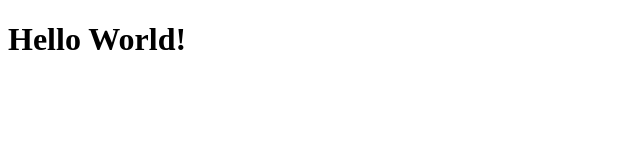
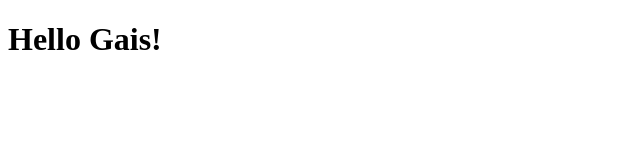
Before and after one commit to ramadhangandidi/latihan-html-gt, a plain HTML site: page latihan2.html in a window 1280 px wide. Shown: the full height of the page, 0-640 px from the left. Drawn offline with Linux system fonts and the light colour scheme.

Commit message:
Ganti msg

```diff
--- a/latihan2.html
+++ b/latihan2.html
@@ -1,12 +1,15 @@
 <!DOCTYPE html>
 <html lang="en">
+
 <head>
   <meta charset="UTF-8" />
   <meta http-equiv="X-UA-Compatible" content="IE=edge" />
   <meta name="viewport" content="width=device-width, initial-scale=1.0" />
   <title>Document</title>
 </head>
+
 <body>
-    <h1>Hello World!</h1>
+  <h1>Hello Gais!</h1>
 </body>
+
 </html>
```
Lines whose indentation alone changed are shown as unchanged.
